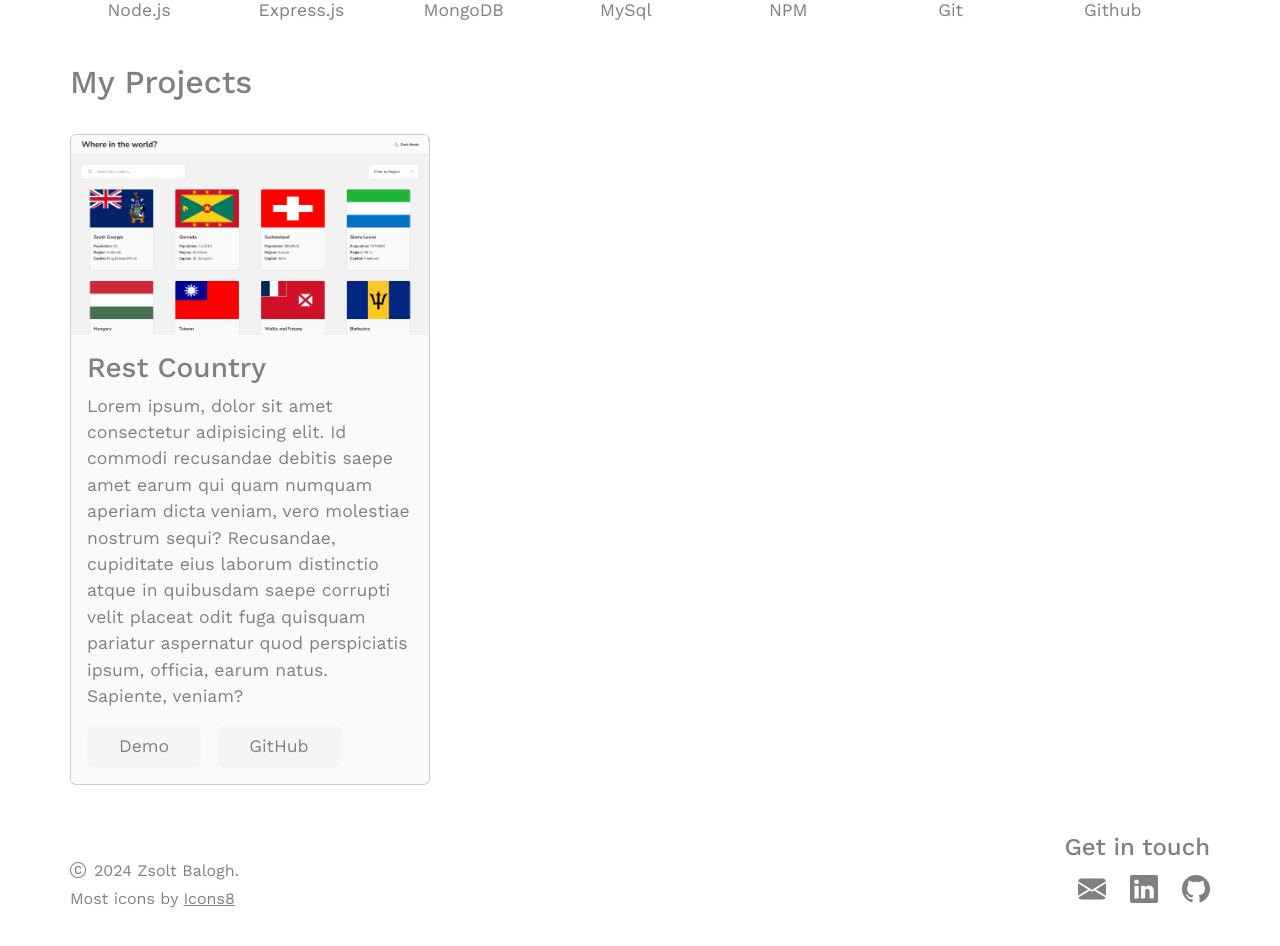
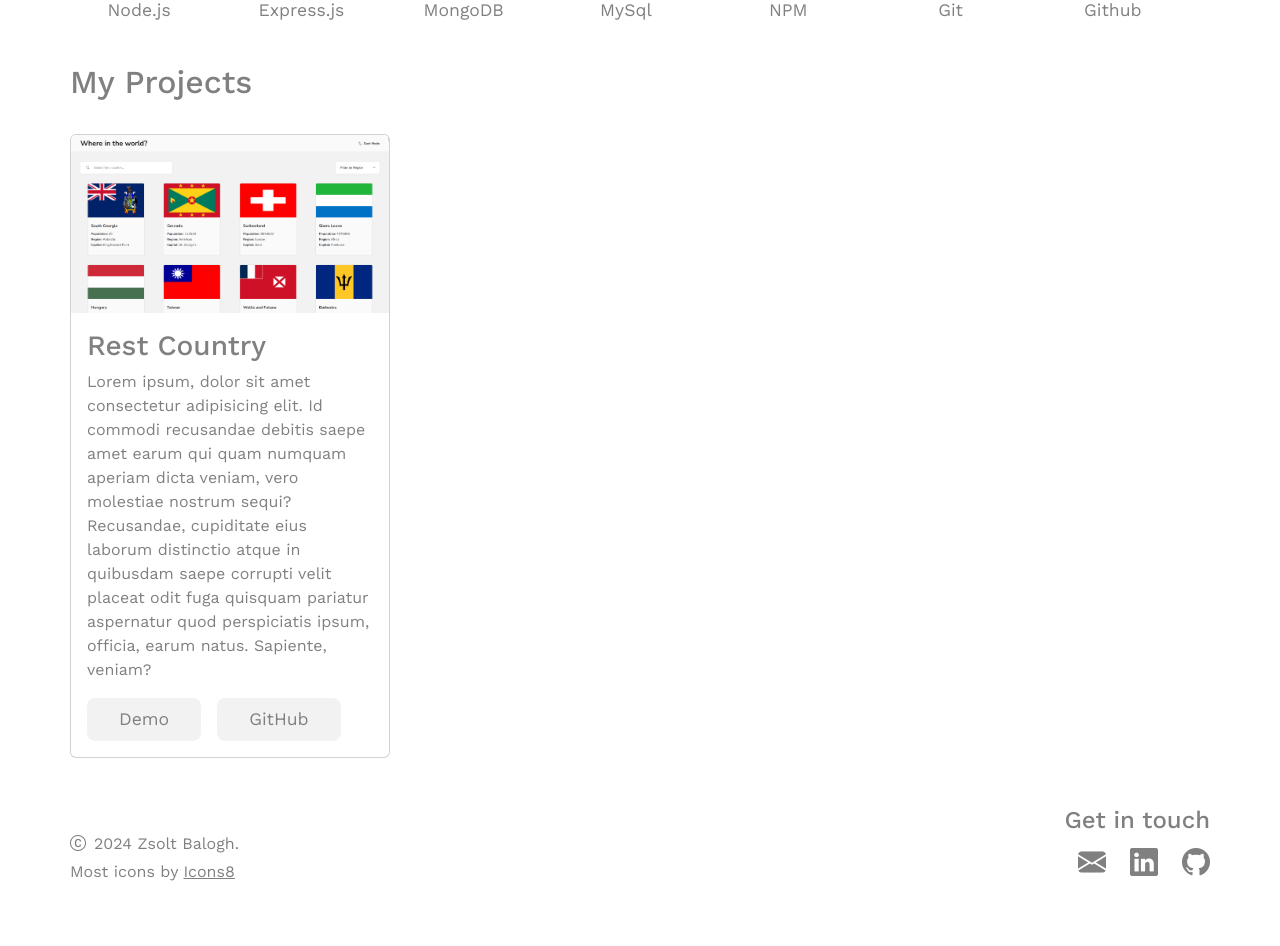
Before and after one commit to zsolt270/Portfolio, a React (Vite) app: page / in a window 1280 px wide. Shown: the part 800-1746 px from the top of the page. Built offline with nearby package versions, Linux system fonts and the light colour scheme.

Commit message:
carasoul card finished

```diff
--- a/src/components/ui/Button.tsx
+++ b/src/components/ui/Button.tsx
@@ -14,11 +14,12 @@ export default function Button({ href, text }: ButtonProps) {
 		<a
 			className={`${
 				themeContext?.islight ? style.lightButton : style.darkButton
-			}`}
+			} position-relative`}
 			target='_blank'
 			href={href}
 		>
 			{text}
+			<i className='bi bi-chevron-right '></i>
 		</a>
 	);
 }
--- a/src/components/ui/CarouselCard.tsx
+++ b/src/components/ui/CarouselCard.tsx
@@ -24,7 +24,7 @@ export default function CarouselCard({ src, title }: CarouselCardTProps) {
 			/>
 			<div className={`card-body`}>
 				<h3 className='card-title'>{title}</h3>
-				<p className='card-text'>
+				<p className='card-text fs-6'>
 					Lorem ipsum, dolor sit amet consectetur adipisicing elit. Id commodi
 					recusandae debitis saepe amet earum qui quam numquam aperiam dicta
 					veniam, vero molestiae nostrum sequi? Recusandae, cupiditate eius
--- a/src/components/ui/css.modules/Button.module.css
+++ b/src/components/ui/css.modules/Button.module.css
@@ -1,5 +1,5 @@
 .lightButton {
-	background-color: var(--lightModeCaroDivBG);
+	background-color: var(--lightModeCaroDivButton);
 	color: var(--lightModeText);
 }
 
@@ -10,6 +10,30 @@
 
 .lightButton,
 .darkButton {
+	text-align: center;
+	min-width: 7rem;
 	padding: 0.5rem 2rem;
 	border-radius: 0.5rem;
 }
+
+.lightButton i,
+.darkButton i {
+	position: absolute;
+	bottom: 16%;
+	transform: translate(-1rem, 0rem);
+	opacity: 0;
+	transition: all 0.2s ease-out;
+}
+
+.darkButton:hover {
+	color: white;
+}
+
+.lightButton:hover {
+	color: black;
+}
+.darkButton:hover i,
+.lightButton:hover i {
+	opacity: 1;
+	transform: translate(0.25rem, 0rem);
+}
--- a/src/components/ui/css.modules/CarouselCard.module.css
+++ b/src/components/ui/css.modules/CarouselCard.module.css
@@ -3,13 +3,13 @@
 	color: var(--darkModeText) !important;
 }
 .lightCarouselCard {
-	background-color: var(--lightModeCaroDivBG) !important;
+	background-color: var(--lightModeBG) !important;
 	color: var(--lightModeText) !important;
 }
 
 .lightCarouselCard,
 .darkCarouselCard {
-	max-width: 22.5rem;
+	max-width: 20rem;
 	box-shadow: 0;
 	transition: box-shadow 0.3s, scale 0.3s;
 }
--- a/src/index.css
+++ b/src/index.css
@@ -11,7 +11,8 @@
 	--lightModeText: gray;
 	--lighModeTextOnHover: black;
 	--lightModeCaroDivBG: rgba(0, 0, 0, 0.02);
-	--lightModeCaroDivShadow: rgba(0, 0, 0, 0.06);
+	--lightModeCaroDivShadow: rgba(0, 0, 0, 0.15);
+	--lightModeCaroDivButton: rgba(0, 0, 0, 0.05);
 }
 body {
 	font-family: "Work Sans", sans-serif !important;
```
